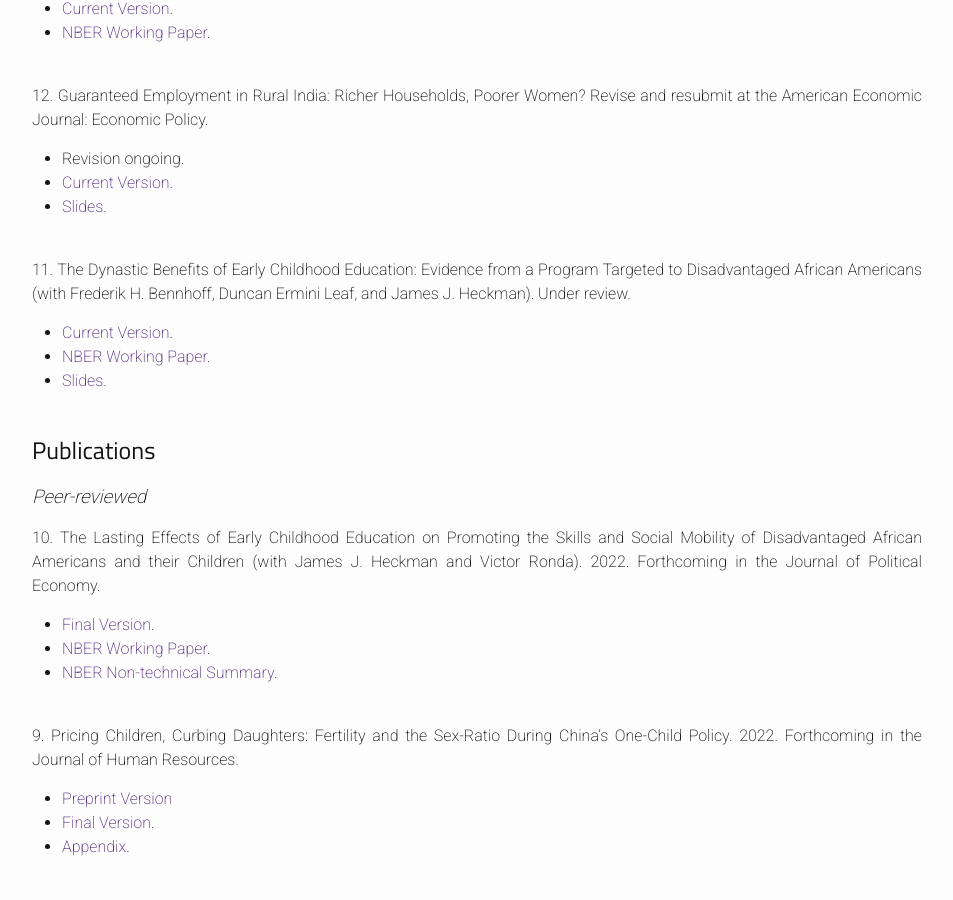
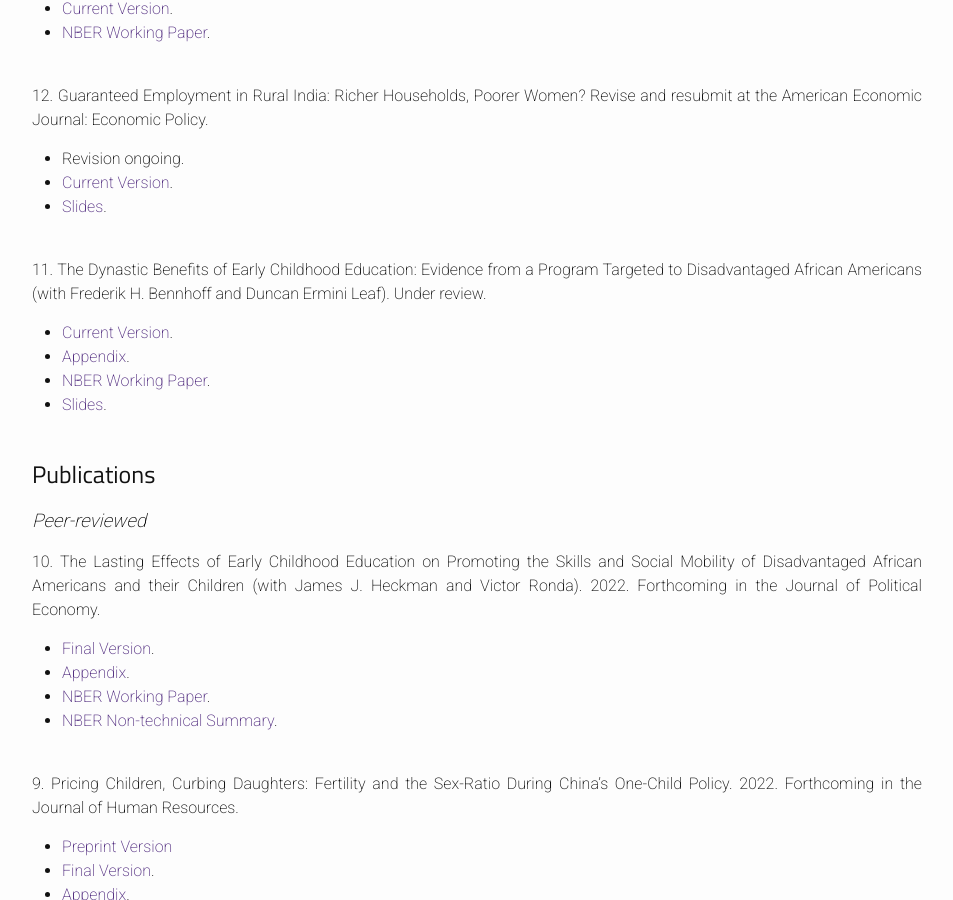
Before and after one commit to jorgelgarcia/jorgelgarcia.github.io, a Jekyll site: the page built from research.md, in a window 1280 px wide and 900 px high, scrolled down 297 px. Shown: the whole window, without its empty margins (163-1116 px from the left). Built offline with Jekyll 4.4.1, drawn with Linux system fonts in a browser that asks for light colours; nearby versions of some CDN libraries; some web fonts are replaced.

Commit message:
cba submission

```diff
--- a/research.md
+++ b/research.md
@@ -20,8 +20,9 @@ permalink: /research/
 <br/>
 <br/>
 
-11\. The Dynastic Benefits of Early Childhood Education: Evidence from a Program Targeted to Disadvantaged African Americans (with Frederik H. Bennhoff, Duncan Ermini Leaf, and James J. Heckman). Under review.
-* [Current Version](https://www.dropbox.com/s/4owab3mx3ip95y3/perrycba_paper_2022-05-31a_jlg.pdf?dl=0).
+11\. The Dynastic Benefits of Early Childhood Education: Evidence from a Program Targeted to Disadvantaged African Americans (with Frederik H. Bennhoff and Duncan Ermini Leaf). Under review.
+* [Current Version](https://www.dropbox.com/s/ux3fgt5e3sqz7l4/perrycba_paper_2022-09-07a_jlg.pdf?dl=0).
+* [Appendix](https://www.dropbox.com/s/zuqkw02r5pfwz2o/perrycba_appendix_2022-09-06a_jlg.pdf?dl=0).
 * [NBER Working Paper](https://www.dropbox.com/s/6brsiqua5eifvg6/w29004.pdf?dl=0).
 * [Slides](https://www.dropbox.com/s/owruqp66sf1l4eg/perrcba_slides_2022-04-24a_jlg.pdf?dl=0).
 <br/>
@@ -32,6 +33,7 @@ permalink: /research/
 
 10\. The Lasting Effects of Early Childhood Education on Promoting the Skills and Social Mobility of Disadvantaged African Americans and their Children (with James J. Heckman and Victor Ronda). 2022. Forthcoming in the Journal of Political Economy.
 * [Final Version](https://www.dropbox.com/s/2j6fb6i9af2e21q/perrysecondgen_paper_08-26-2022a_jlg.pdf?dl=0).
+* [Appendix](https://www.dropbox.com/s/vor0ypc15d6oa7c/perrysecondgen_appendix_08-26-2022a_jlg.pdf?dl=0).
 * [NBER Working Paper](https://www.dropbox.com/s/j064n60f2pg5mbg/w29057.pdf?dl=0).
 * [NBER Non-technical Summary](https://www.nber.org/digest-202110/intergenerational-impacts-perry-preschool-project).
 <br/>
```
